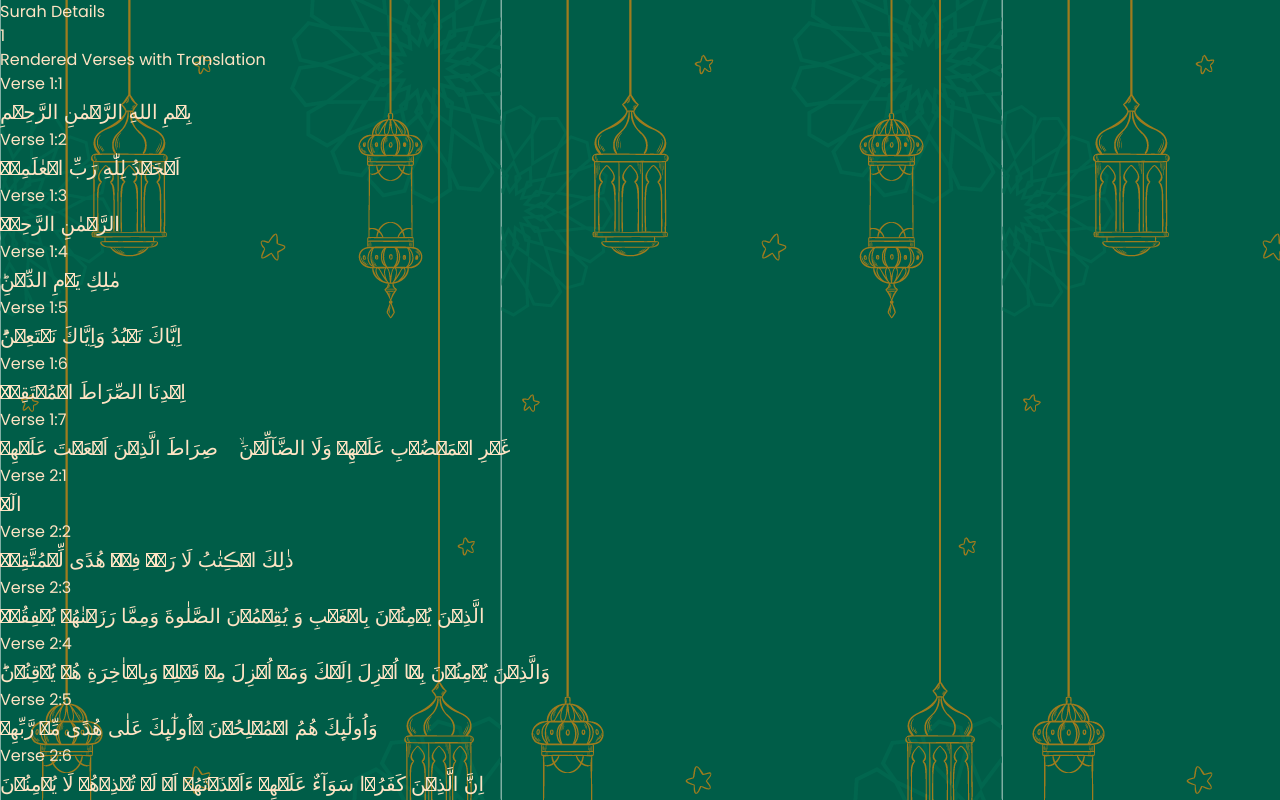
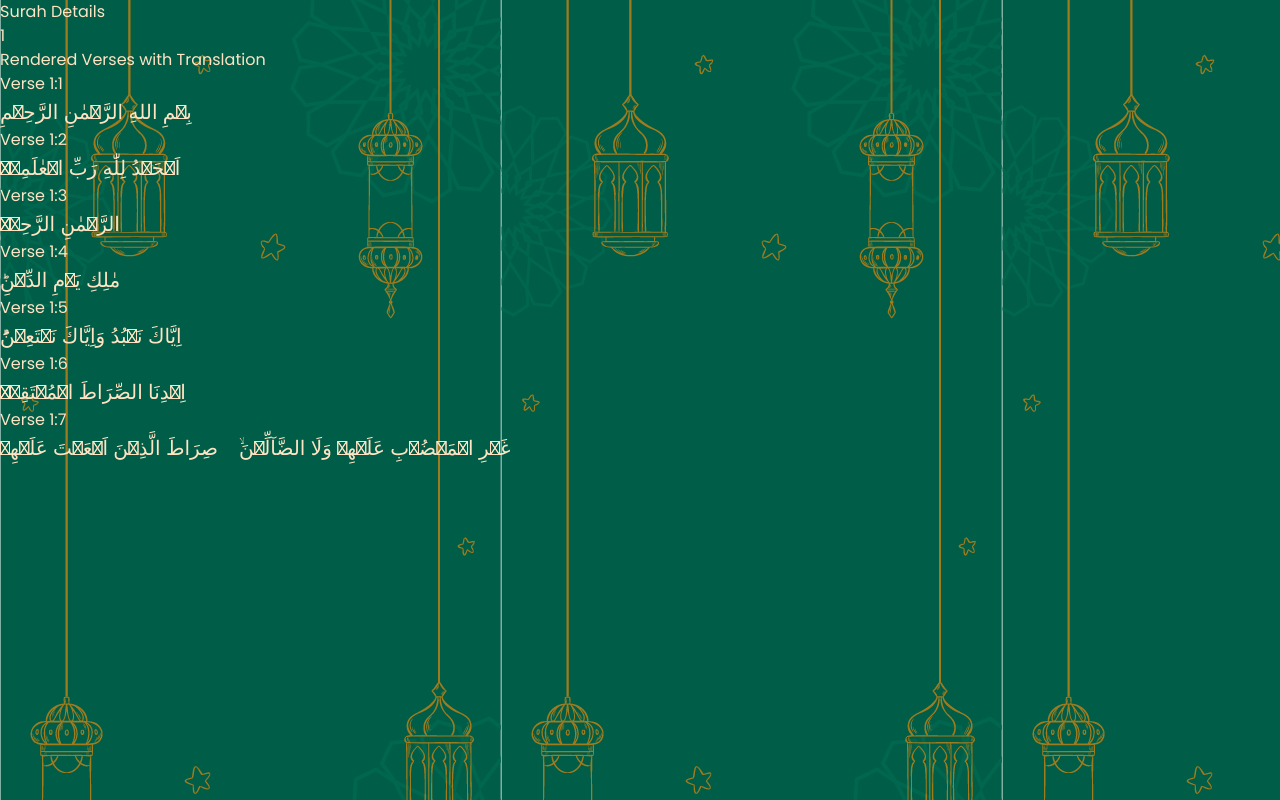
Before and after one commit to NafisMahmudAyon/quran, a React (Vite) app: page /surah/1 in a window 1280 px wide. Shown: the top 800 px of the page. Built offline with nearby package versions, Linux system fonts and the light colour scheme; no server answers.

Commit message:
sura list added

```diff
--- a/src/components/Surah.jsx
+++ b/src/components/Surah.jsx
@@ -7,7 +7,7 @@ import VerseRenderer from "./VerseRender";
 const Surah = () => {
 	const { surahNumber } = useParams();
 	const [verseData, setVerseData] = useState([]); // State to store fetched verse data
-	const verses_count = chaptersData[2].verses_count;
+	const verses_count = chaptersData[surahNumber - 1].verses_count;
 	console.log(verses_count)
 
 
--- a/src/components/SurahList.jsx
+++ b/src/components/SurahList.jsx
@@ -30,7 +30,7 @@ const SuraList = () => {
 					<div
 						key={surah.id}
 						className="flex justify-between items-center px-6 py-4 border-b "
-						onClick={() => (window.location.href = "/surah/2")}>
+						onClick={() => (window.location.href = "/surah/1")}>
 						<div className="flex gap-4 items-center ">
 							<strong>{surah.id}.</strong>{" "}
 							<div className="flex flex-col ">
```
